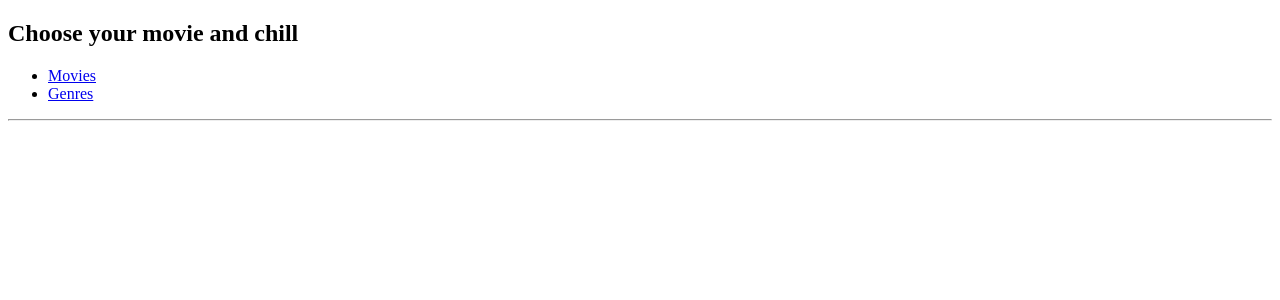
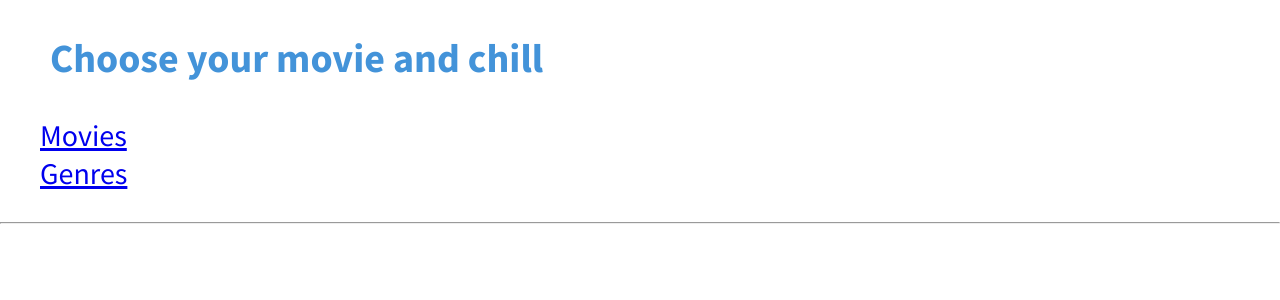
Before and after one commit to STRZHK/react-MAIN-project, a React (Create React App) app: page / in a window 1280 px wide. Shown: the top 300 px of the page. Built offline with nearby package versions, Linux system fonts and the light colour scheme.

Commit message:
react-project

```diff
--- a/src/App.css
+++ b/src/App.css
@@ -1,11 +1,55 @@
-img {
-    width: 250px;
+@import url("https://fonts.googleapis.com/css?family=Source+Sans+Pro:300,300i,400,400i,600,600i,700&display=swap");
+
+body{
+    font-family: "Source Sans Pro", sans-serif;
+    margin: 0;
+    padding: 0;
+    text-decoration: none;
+    list-style-type: none;
+    outline: none;
 }
 
+img {
+    width: 300px;
+    height: 450px;
+}
+.container {
+    width: 100%;
+    margin: 1em auto;
+    background-color: rgba(67, 147, 217, 0.29);
+}
+
+.grid {
+    display: grid;
+    margin-left: .5px;
+    grid-template-columns: repeat(4,1fr);
+    grid-gap: 0.2em;
+    justify-content: center;
+}
 .movieCard {
-    background-color: azure;
+    margin: 15px;
+    padding: 13px;
+}
+
+.titleOfMovie {
+    height: 40px;
+    color: #4393d9;
+}
+
+.headerTitle {
+    font-size: 40px;
+    color: #4393d9;
+    margin-left: 50px;
+}
+
+ul {
+    font-size: 30px;
     width: 300px;
-    height: 750px;
-    padding: 13px;
-    margin: 17px;
+    color: #4393d9;
 }
+
+.genreDiv {
+    margin-left: 40px;
+    color: #4393d9;
+    font-size: 25px;
+}
--- a/src/components/GenrePage/GenrePage.js
+++ b/src/components/GenrePage/GenrePage.js
@@ -1,7 +1,7 @@
 export default function GenrePage({genre}) {
     const {name} = genre;
     return (
-        <div>
+        <div className={"genreDiv"}>
             <div>{name}</div>
         </div>
     )
--- a/src/components/Header/Header.js
+++ b/src/components/Header/Header.js
@@ -3,10 +3,10 @@ import {Link} from "react-router-dom";
 const Header = () => {
     return (
         <div>
-            <h2>Choose your movie and chill</h2>
-            <ul>
-                <li><Link to={'/movies'}>Movies</Link></li>
-                <li><Link to={'/genres'}>Genres</Link></li>
+            <h2 className={"headerTitle"}>Choose your movie and chill</h2>
+            <ul className={"headerMenu"}>
+                <div className={"headerMovie"}><Link to={'/movies'}>Movies</Link></div>
+                <div className={"headerGenre"}><Link to={'/genres'}>Genres</Link></div>
             </ul>
         </div>
     )
--- a/src/components/MovieInfo/MovieInfo.js
+++ b/src/components/MovieInfo/MovieInfo.js
@@ -1,7 +1,9 @@
 import {apiImage} from "../../services";
 
 export default function MovieInfo({movie}) {
+
     const {original_title, poster_path,original_language, overview, popularity, vote_count} = movie;
+
     return (
         <div className={"movieCard"}>
             <h2 className={"titleOfMovie"}>{original_title}</h2>
@@ -9,7 +11,7 @@ export default function MovieInfo({movie}) {
             <div>
                 <div className={"descriptions"}>
             <p className={"language"}><b>Language:</b> {original_language}</p>
-            <p className={"overview"}><b>Overview:</b> {overview}</p>
+            {/*<p className={"overview"}><b>Overview:</b> {overview}</p>*/}
             <p className={"popularity"}><b>Popularity:</b> {popularity}</p>
             <p className={"popularity"}><b>Voutes:</b> {vote_count}</p>
                 </div>
--- a/src/components/MoviesList/MovieList.js
+++ b/src/components/MoviesList/MovieList.js
@@ -16,10 +16,12 @@ export default function MovieList() {
     }, [])
 
     return (
-        <div>
-            {
-                movies.map((movie)=> <MovieInfo key={movie.id} movie={movie}/>)
-            }
+        <div className={"container"}>
+            <div className={"grid"}>
+                {
+                    movies.map((movie)=> <MovieInfo key={movie.id} movie={movie}/>)
+                }
+            </div>
         </div>
     )
 }
```
Also changed, not shown: src/components/MovieDetails/MovieDetails.js (added, +7 -0 lines), src/images/WallpaperDog-20493446.jpeg (added), src/images/background-4116631_1280.jpeg (added).
